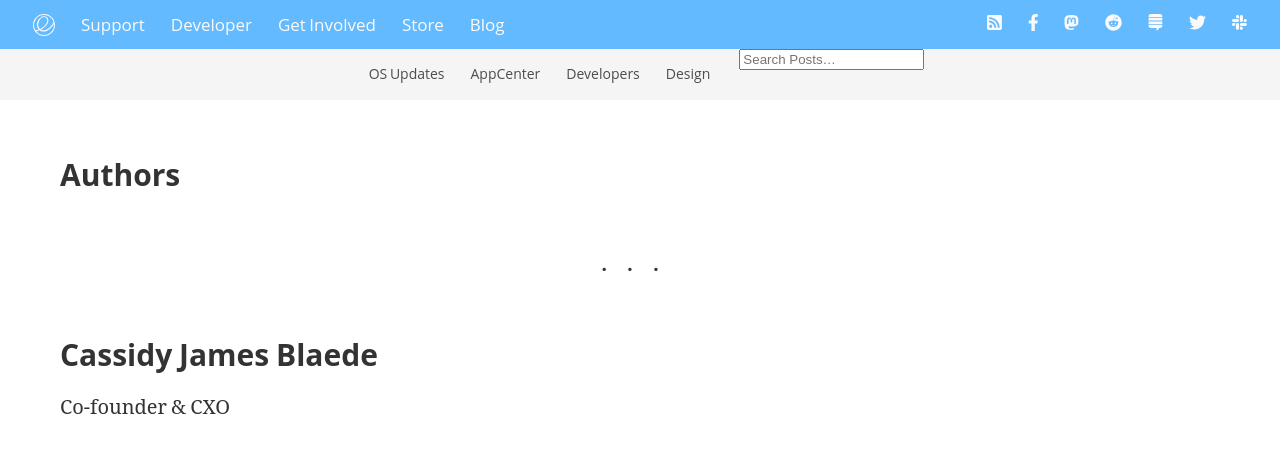
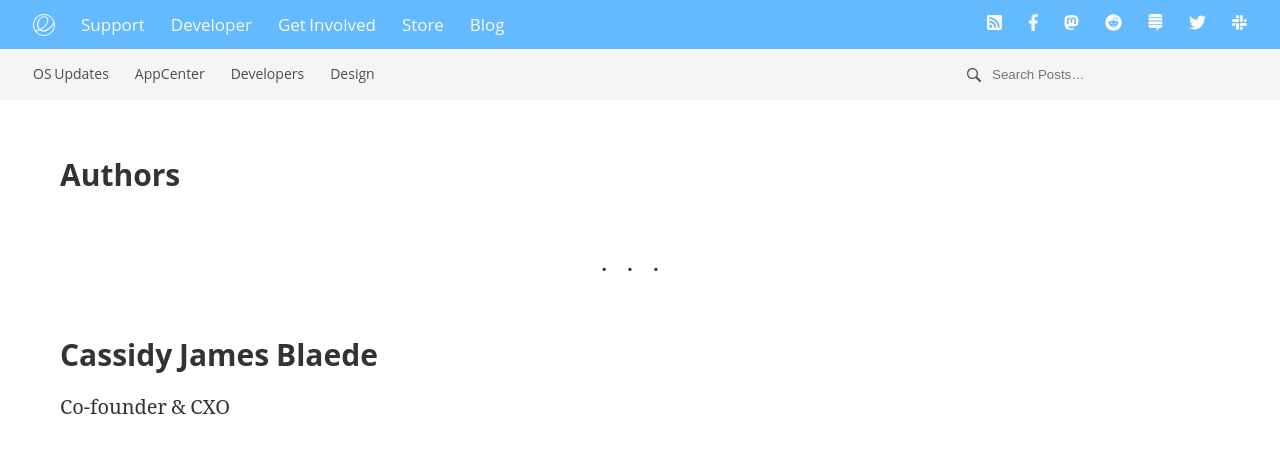
Before and after one commit to elementary/blog-template, a Jekyll site: the page built from authors.md, in a window 1280 px wide. Shown: the top 458 px of the page. Built offline with Jekyll 4.4.1, drawn with Linux system fonts in a browser that asks for light colours; our own code applies the rules of GitHub Pages for plain Markdown files; grey boxes are pictures that could not be loaded.

Commit message:
Update _nav.scss

```diff
--- a/_sass/_nav.scss
+++ b/_sass/_nav.scss
@@ -61,12 +61,106 @@
 
   .secondary {
     background-color: var(--secondary-bg-color);
-    justify-content: center;
+    justify-content: space-between;
 
     a {
       color: var(--secondary-fg-color);
       font-size: 0.7rem;
       line-height: 3.6em;
     }
+
+    #search-container {
+      align-self: center;
+    }
+
+    svg {
+      height: 16px;
+      fill: var(--secondary-fg-color);
+      margin: 0.3rem;
+      position: absolute;
+    }
+
+    #search-input {
+      background-color: var(--silver-200);
+      border: none;
+      border-radius: 0.25em;
+      padding: 6px 12px;
+      text-indent: 1rem;
+      transition: all 200ms ease-in-out;
+      width: 300px;
+    }
+
+    #search-input:focus {
+      background-color: var(--bg-color);
+      box-shadow:
+        inset 0 -1px 0 0 rgba(256, 256, 256, 0.5),
+        0 0 1px rgba(0, 0, 0, 0.3),
+        0 3px 6px rgba(0, 0, 0, 0.16),
+        0 3px 6px rgba(0, 0, 0, 0.23);
+      outline: none;
+    }
+
+    #results-container {
+      background-color: var(--bg-color);
+      border-radius: 0.2rem;
+      box-shadow:
+        inset 0 -1px 0 0 rgba(256, 256, 256, 0.5),
+        0 0 1px rgba(0, 0, 0, 0.3),
+        0 3px 6px rgba(0, 0, 0, 0.16),
+        0 3px 6px rgba(0, 0, 0, 0.23);
+      position: absolute;
+      transform: translate(-300px, 32px);
+      z-index: 99;
+
+      li {
+        display: block;
+        width: 300px;
+
+        a {
+          color: var(--fg-color);
+          display: grid;
+          grid-column-gap: 12px;
+          grid-template-columns: 3em auto;
+          line-height: 1.25em;
+          margin-bottom: 6px;
+          margin-top: 6px;
+          padding: 6px 12px;
+
+          .featured-image {
+            background-color: var(--silver-200);
+            background-origin: border-box;
+            background-position: 50%;
+            background-size: cover;
+            border: 1px solid rgba(0, 0, 0, 0.15);
+            border-radius: 0.2rem;
+            box-shadow:
+              inset 0 0 0 1px rgba(255, 255, 255, 0.05),
+              inset 0 1px 0 0 rgba(255, 255, 255, 0.2),
+              inset 0 -1px 0 0 rgba(255, 255, 255, 0.1),
+              0 1px 3px rgba(0, 0, 0, 0.05),
+              0 1px 2px rgba(0, 0, 0, 0.1);
+            grid-row: 1 / span 2;
+            height: 3em;
+            margin-right: 12px;
+            width: 3em;
+          }
+
+          #title {
+            grid-column-start: 2;
+          }
+
+          #description {
+            font-size: 0.8em;
+            grid-column-start: 2;
+            opacity: 0.8;
+          }
+
+        }
+
+        a:hover {
+          background-color: var(--secondary-bg-color);
+        }
+      }
+    }
   }
 }
```
